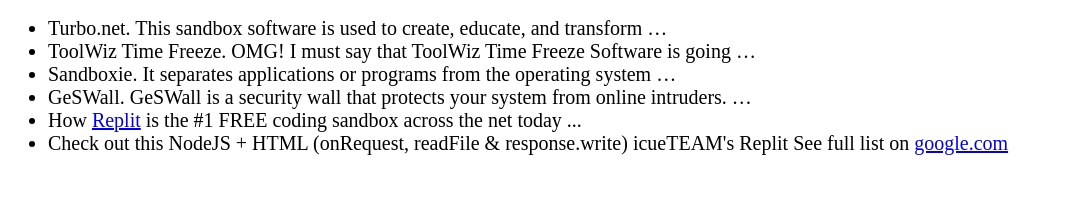
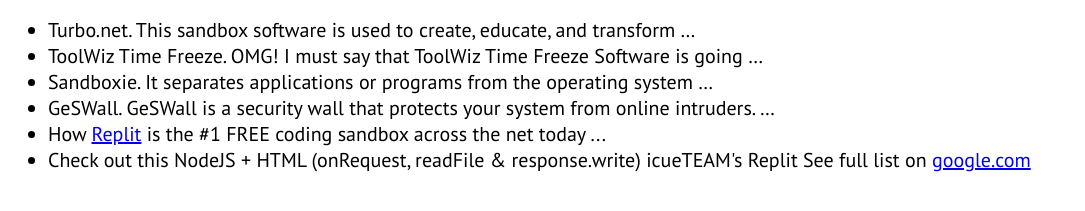
Before and after one commit to HelloMikko/JS2HTML_Output, a website: page index.html in a window 1280 px wide. Shown: the part 421-632 px from the top of the page, without its empty margins (0-1085 px from the left). Drawn offline with Linux system fonts and the light colour scheme.

Commit message:
Fixed double "f" in the css

```diff
--- a/index.html
+++ b/index.html
@@ -11,7 +11,7 @@
   color: #26b72b;
 }
 li {
-  ffont-family: 'PT Sans', sans-serif;
+  font-family: 'PT Sans', sans-serif;
   font-size: 20px;
 }
 </style>
```
